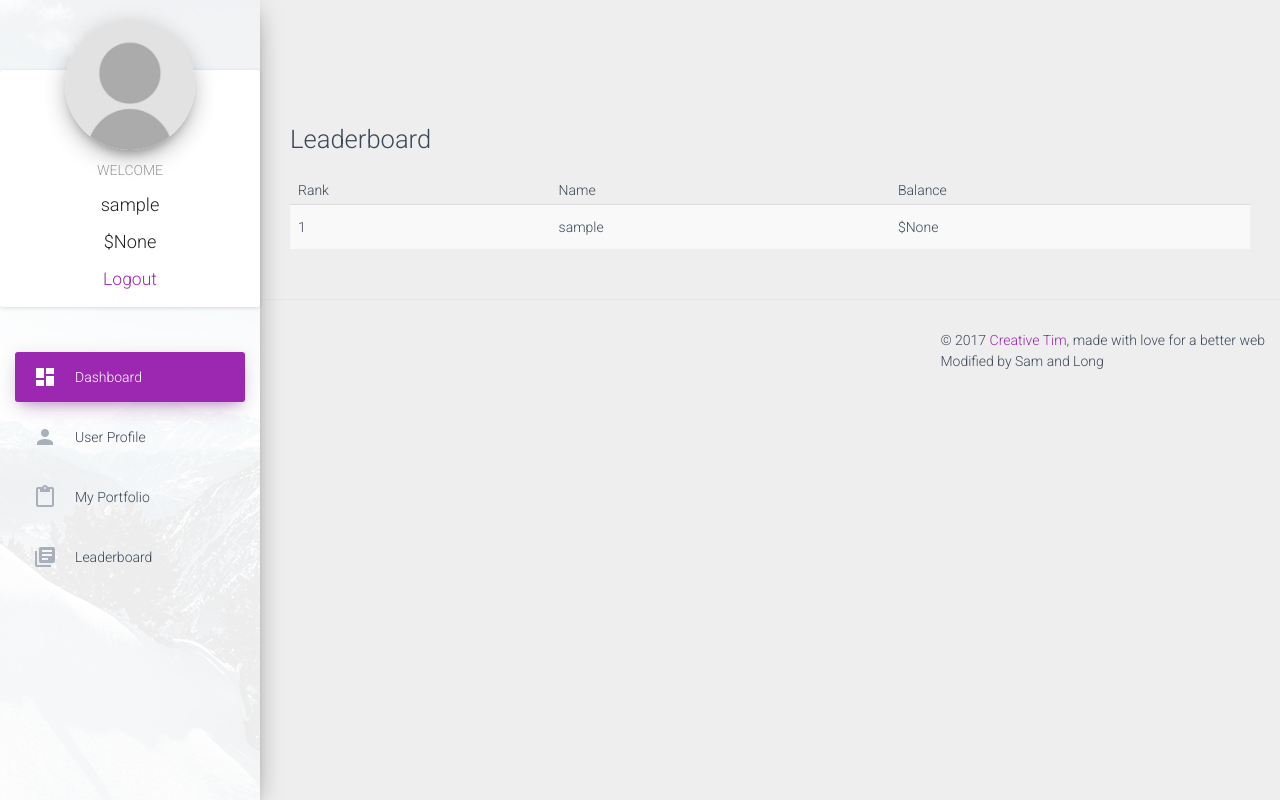
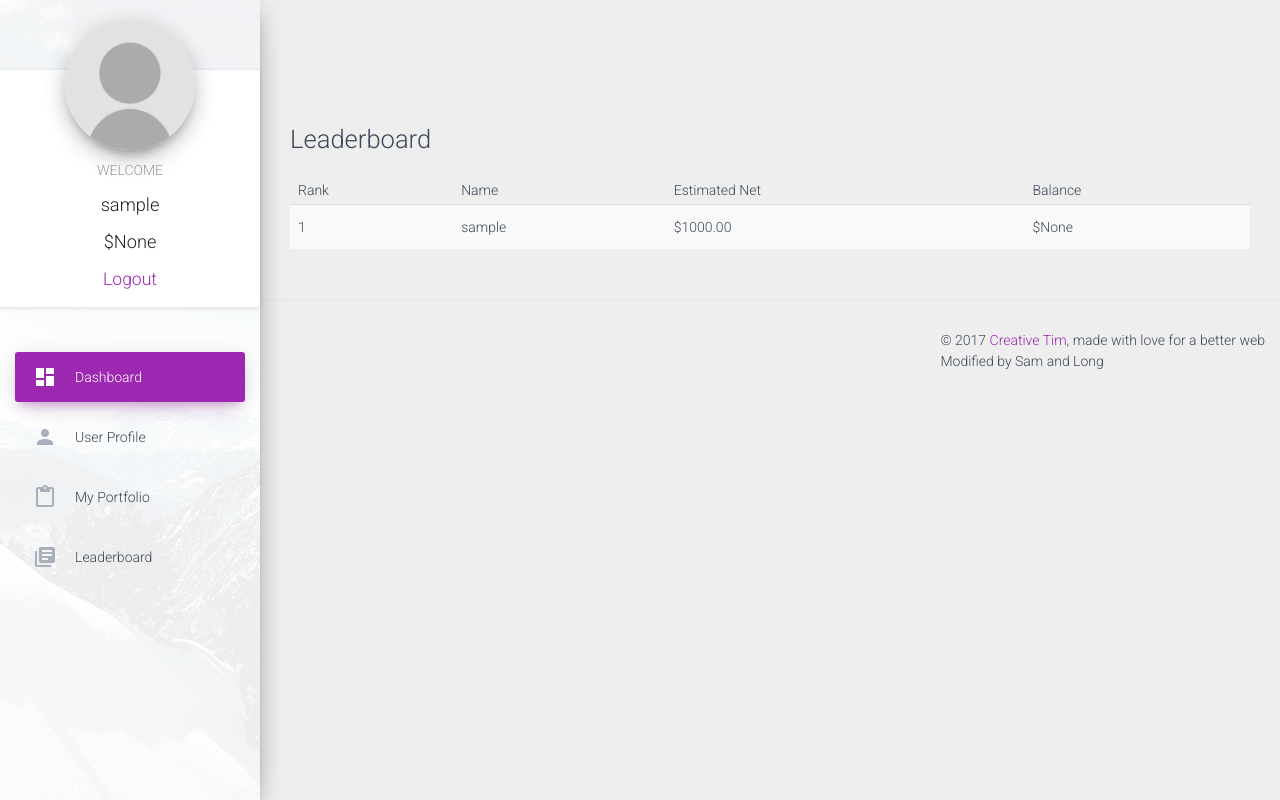
Before and after one commit to samburba/WebStocks, a Django app: page /leaderboard/ in a window 1280 px wide. Run offline with Django 3.2, Linux system fonts and the light colour scheme; the visitor is signed in with stand-in values (Sample User, id 1); data comes from the database, SQL or seed files in the repository; some libraries are stand-ins or nearby versions.

Commit message:
adding Net to leaderboard

```diff
--- a/stocks/models.py
+++ b/stocks/models.py
@@ -9,6 +9,7 @@ class Profile(models.Model):
     stocks = models.ManyToManyField('Owned_Stock', related_name='stocks', blank=True)
     #stocks = models.ManyToManyField('Owned_Stock', related_name='stocks', blank=True)
     purse = models.DecimalField(max_digits=64, decimal_places=2, blank=True, null=True)
+    estimated_net = models.DecimalField(max_digits=64, decimal_places=2, null=True, default=1000)
     def __str__(self):
        return self.user.get_username()
 
--- a/stocks/templates/UI/leaderboard.html
+++ b/stocks/templates/UI/leaderboard.html
@@ -11,6 +11,7 @@
           <tr>
             <th> Rank </th>
             <th> Name </th>
+            <th> Estimated Net </th>
             <th> Balance </th>
           </tr>
         </thead>
@@ -19,6 +20,7 @@
         <tr>
           <td> {{ forloop.counter }}</td>
           <td>{{ u.get_username }}</td>
+          <td>${{ u.profile.estimated_net }}
           <td>${{ u.profile.purse }}</td>
         </tr>
         {% endfor %}
--- a/stocks/views.py
+++ b/stocks/views.py
@@ -50,7 +50,7 @@ def dashboard(request):
 def leaderboard(request):
     users = User.objects.all()
     highest_to_lowest = []
-    users_sorted = sorted(users, key=attrgetter('profile.purse'))
+    users_sorted = sorted(users, key=attrgetter('profile.estimated_net'))
     context = {"users" : users_sorted[::-1]}
     return render(request, "UI/leaderboard.html", context)
 
@@ -87,9 +87,13 @@ def view_stock(request, slug):
     info = S(stock.slug)
     s_price = info.get_price()
     errors = []
+    #Buying and Selling stocks
     if request.method == 'POST':
+        #If user is buying
         if "Buy" in request.POST:
+            #If the user has enough money
             if user.profile.purse >= Decimal(s_price):
+                #If they do not have the stock, put it in Owned_Stock
                 if not has_stock:
                     created = user.profile
                     add_stock = Owned_Stock(user=created, stock=stock)
@@ -103,7 +107,9 @@ def view_stock(request, slug):
                 user.profile.purse = Decimal(round(user.profile.purse,2))
             else:
                 errors.append(user.get_username() + " does not have enough money for " + str(stock))
+        #if user is selling
         elif "Sell" in request.POST:
+            #make sure they have the stock and own more than 0
             if has_stock:
                 owned = user.profile.stocks.get(stock=stock)
                 if owned.quantity > 0:
@@ -115,6 +121,12 @@ def view_stock(request, slug):
             else:
                 errors.append(user.get_username() + " does not have stock " + str(stock))
         owned.save()
+        stocks = user.profile.stocks.all()
+        evaluation = 0
+        for s in stocks:
+            evaluation += s.purchase_price
+        total_evaluation = user.profile.purse + evaluation
+        user.estimated_net = total_evaluation
         user.save()
         if has_stock:
             quantity_owned = user.profile.stocks.get(stock=stock).quantity
```
